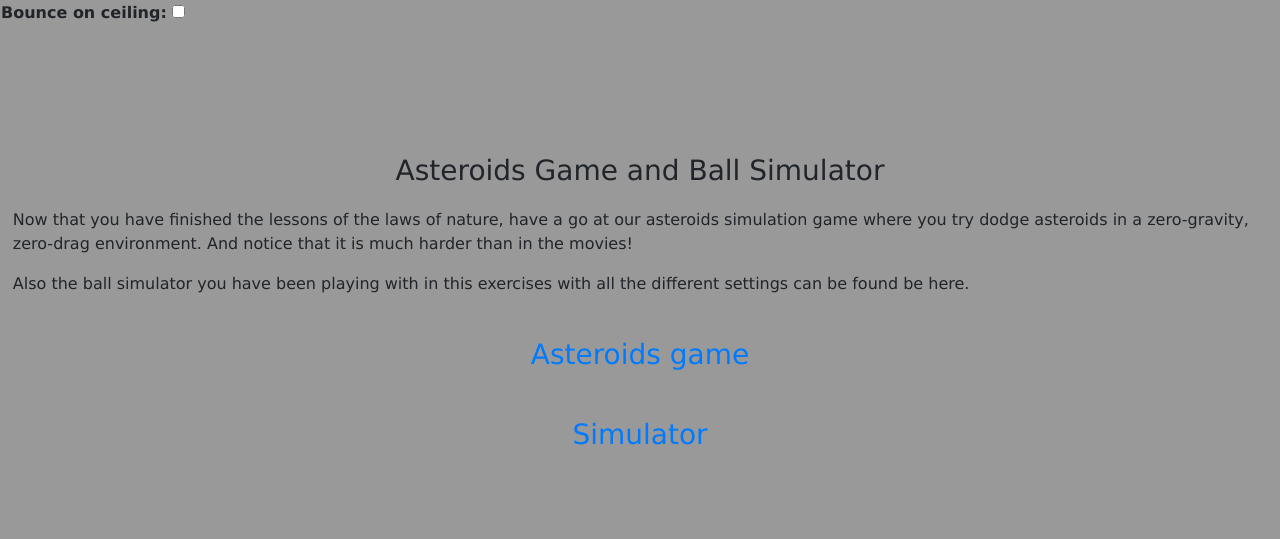
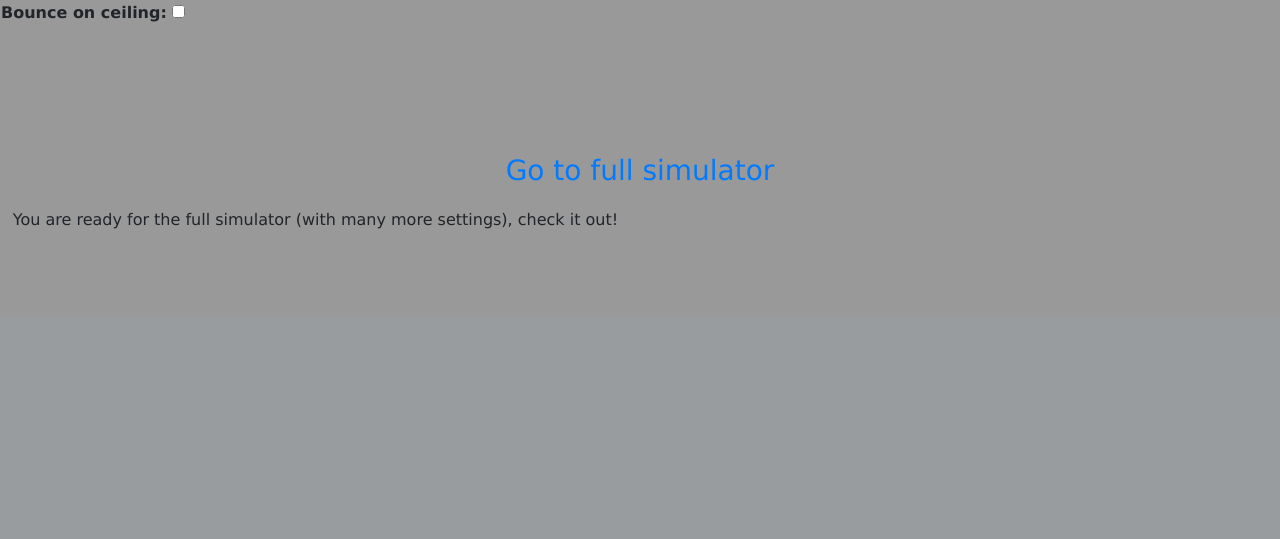
Before and after one commit to JoeOvenden/Interactive-Educational-Physics-Website, a Django app: template templates/physics/buoyancy.html in a window 1280 px wide. Shown: the part 1817-2356 px from the top of the page. After the commit the page ends 2046 px from the top, so only its background shows below. Run offline with Django 3.2, Linux system fonts and the light colour scheme; the template is opened without the code that fills it, so the values that code supplies are empty; some libraries are stand-ins or nearby versions.

Commit message:
- Fixed error where clicking the website name on the navbar took you to a different project - Removed link to asteroids project

```diff
--- /dev/null
+++ b/change_log.txt
@@ -0,0 +1,2 @@
+- Fixed error where clicking the website name on the navbar took you to a different project
+- Removed link to asteroids project
--- a/templates/physics/buoyancy.html
+++ b/templates/physics/buoyancy.html
@@ -96,23 +96,8 @@
 {% load static %}
 <script src="{% static 'physics/scripts/simulator.js' %}"></script>
 
-<h3 style="padding-top: 10%;">Asteroids Game and Ball Simulator</h3>
-
-<p>
-  Now that you have finished the lessons of the laws of nature, have a go at our
-  asteroids simulation game where you try dodge asteroids in a zero-gravity, zero-drag
-  environment. And notice that it is much harder than in the movies!
-</p>
-
-<p>
-  Also the ball simulator you have been playing with in this exercises with all the
-  different settings can be found be here.
-</p>
-
-<!-- Links to asteroids game and the complete ball simulator -->
-<h3><a href="/asteroids">Asteroids game</a></h3>
-<h3><a href="/simulator">Simulator</a></h3>
-
+<h3 style="padding-top: 10%;"><a href="/simulator">Go to full simulator</a></h3>
+<p>You are ready for the full simulator (with many more settings), check it out!</p>
 
 {% include 'physics/lesson-pagination.html' %}
 
--- a/templates/physics/layout.html
+++ b/templates/physics/layout.html
@@ -18,7 +18,7 @@
 
             <!-- Navbar -->
             <nav class="navbar navbar-expand-lg navbar-dark bg-dark" id="navbar">
-                <a class="navbar-brand" href="{% url 'index' %}">A Short Guide to the Laws of Motion</a>
+                <a class="navbar-brand" href="{% url 'physics:index' %}">A Short Guide to the Laws of Motion</a>
                 <button class="navbar-toggler" type="button" data-toggle="collapse" data-target="#navbarNavDropdown" aria-controls="navbarNavDropdown" aria-expanded="false" aria-label="Toggle navigation">
                   <span class="navbar-toggler-icon"></span>
                 </button>
@@ -29,15 +29,15 @@
                         Lessons
                       </a>
                       <div class="dropdown-menu" aria-labelledby="navbarDropdownMenuLink">
-                        <a class="dropdown-item" href="{% url 'static_page' 'gravity' %}">Gravity</a>
-                        <a class="dropdown-item" href="{% url 'static_page' 'newtons-law' %}">Newton's First Law</a>
-                        <a class="dropdown-item" href="{% url 'static_page' 'drag-and-friction' %}">Drag and Friction</a>
-                        <a class="dropdown-item" href="{% url 'static_page' 'conservation' %}">Conservation of Energy and Momentum</a>
-                        <a class="dropdown-item" href="{% url 'static_page' 'buoyancy' %}">Buoyancy</a>
+                        <a class="dropdown-item" href="{% url 'physics:static_page' 'gravity' %}">Gravity</a>
+                        <a class="dropdown-item" href="{% url 'physics:static_page' 'newtons-law' %}">Newton's First Law</a>
+                        <a class="dropdown-item" href="{% url 'physics:static_page' 'drag-and-friction' %}">Drag and Friction</a>
+                        <a class="dropdown-item" href="{% url 'physics:static_page' 'conservation' %}">Conservation of Energy and Momentum</a>
+                        <a class="dropdown-item" href="{% url 'physics:static_page' 'buoyancy' %}">Buoyancy</a>
                       </div>
                     </li>
-                    <li class="nav-item"><a class="nav-link" href="{% url 'static_page' 'simulator' %}">Simulator</a></li>
-                    <li class="nav-item"><a class="nav-link" href="{% url 'static_page' 'about' %}">About this project</a></li>
+                    <li class="nav-item"><a class="nav-link" href="{% url 'physics:static_page' 'simulator' %}">Simulator</a></li>
+                    <li class="nav-item"><a class="nav-link" href="{% url 'physics:static_page' 'about' %}">About this project</a></li>
                     <li class="nav-item"><a class="nav-link" href="https://github.com/JoeOvenden/CS50-Final-Project">Source code</a></li>
                   </ul>
                 </div>
--- a/templates/physics/lesson-pagination.html
+++ b/templates/physics/lesson-pagination.html
@@ -5,21 +5,21 @@
     <!-- Display "previous" in paginator -->
     {% if prev %}
         <li class="page-item">
-          <a class="page-link" href="{% url 'static_page' prev %}">Previous</a>
+          <a class="page-link" href="{% url 'physics:static_page' prev %}">Previous</a>
         </li>
     {% endif %}
 
 
     <!-- Display all the lessons as numbers -->
     {% for lesson in lessons %}
-      <li class="page-item{% if page_index == forloop.counter %} active{% endif %}"><a class="page-link" href="{% url 'static_page' lesson %}">{{ forloop.counter }}</a></li>
+      <li class="page-item{% if page_index == forloop.counter %} active{% endif %}"><a class="page-link" href="{% url 'physics:static_page' lesson %}">{{ forloop.counter }}</a></li>
     {% endfor %}
 
 
     <!-- Display "next" in paginator -->
     {% if next %}
       <li class="page-item">
-        <a class="page-link" href="{% url 'static_page' next %}">Next</a>
+        <a class="page-link" href="{% url 'physics:static_page' next %}">Next</a>
       </li>
     {% endif %}
 
--- a/urls.py
+++ b/urls.py
@@ -3,6 +3,8 @@ from django.urls import path
 
 from . import views
 
+app_name = "physics"
+
 urlpatterns = [
     path("", views.index, name="index"),
     path("<str:page_name>", views.load_static_page, name="static_page")
```
